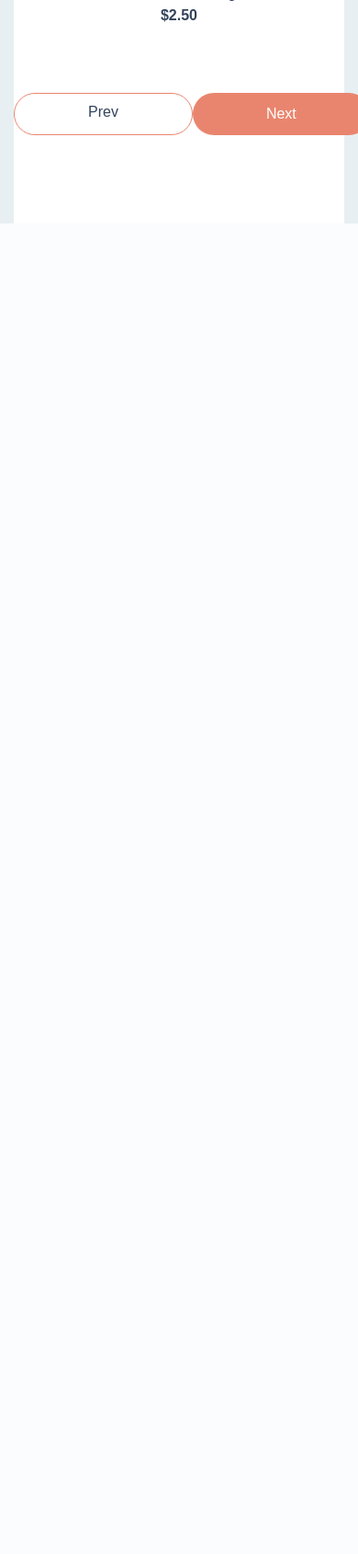
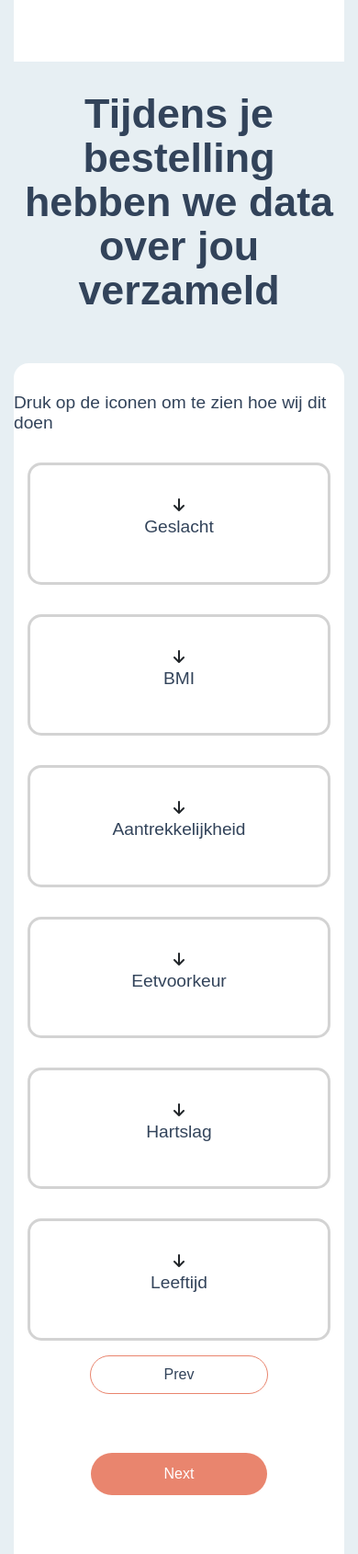
Before and after one commit to Artemiss0/FreedomFoodtruck, a PHP site: page / in a window 390 px wide. Shown: the part 3465-5155 px from the top of the page at 92% size. Before the commit the page ends 3708 px from the top, so only its background shows below. Run offline with PHP 8.4, Linux system fonts and the light colour scheme; some libraries are stand-ins or nearby versions.

Commit message:
screen 3
dummy icons have to be replaced still

```diff
--- a/components/screen1.php
+++ b/components/screen1.php
@@ -1,5 +1,5 @@
 <h1>Freedom<br>Foodtruck</h1>
-<img src="../images/lescargot.png"></img>
+<img src="../images/lescargot.png" class="escargot"></img>
 <p>Houd je vinger vijf seconden<br>op de knop om te beginnen</p>
-<i class="fas fa-arrow-down"></i>
+<i class="fas fa-arrow-down"></i><br>
 <button>Klik hier om te bestellen</button>
--- /dev/null
+++ b/components/screen3.php
@@ -0,0 +1,58 @@
+<div class="col-sm-12">
+    <h2 class="title title__center">Tijdens je bestelling hebben we data<br>over jou verzameld</h2>
+    <div class="container container--white">
+            <p>Druk op de iconen om te zien hoe wij dit doen</p>
+            <div class="container">
+                <!-- row1 -->
+                <div class="row justify-content-center">
+                    <div class="col-lg-5">
+                        <div class="data">
+                        <i class="fas fa-arrow-down"></i>
+                            <p>Geslacht</p>
+                        </div>
+                    </div>
+                        <div class="col-lg-5">
+                            <div class="data">
+                            <i class="fas fa-arrow-down"></i>
+                            <p>BMI</p>
+                        </div>
+                    </div>
+                </div>
+
+                <!-- row2 -->
+                <div class="row justify-content-center">
+                        <div class="col-lg-5">
+                            <div class="data">
+                            <i class="fas fa-arrow-down"></i>
+                            <p>Aantrekkelijkheid</p>
+                        </div>
+                    </div>
+                        <div class="col-lg-5">
+                            <div class="data">
+                            <i class="fas fa-arrow-down"></i>
+                            <p>Eetvoorkeur</p>
+                        </div>
+                    </div>
+                </div>
+
+                <!-- row3 -->
+                <div class="row justify-content-center">
+                        <div class="col-lg-5">
+                            <div class="data">
+                            <i class="fas fa-arrow-down"></i>
+                            <p>Hartslag</p>
+                        </div>
+                    </div>
+                        <div class="col-lg-5">
+                            <div class="data">
+                            <i class="fas fa-arrow-down"></i>
+                            <p>Leeftijd</p>
+                        </div>
+                    </div>
+                </div>
+            </div>
+            <a class="button button__primary--inverted" href="#"> Prev </a>
+            <a class="button button__primary" href="#"> Next </a>
+        </div>
+    </div>
+</div>
--- a/css/styles.css
+++ b/css/styles.css
@@ -44,6 +44,11 @@
   text-align: center;
 }
 
+.escargot {
+  height: 50vh;
+  width: auto;
+}
+
 .food-items {
   width: 100%;
   height: auto;
@@ -84,6 +89,15 @@
   top: 45%;
   right: 7rem;
   box-shadow: -3px 2px 5px #000000;
+}
+
+.data {
+  border-style: solid;
+  border-color: lightgray;
+  border-radius: 15px;
+  padding: 2rem 1rem;
+  text-align: center;
+  margin: 1rem 0;
 }
 
 * {
--- a/index.php
+++ b/index.php
@@ -17,6 +17,10 @@
             <!-- screen2 -->
             <?php require_once 'components/screen2.php' ?>
         </div>
+        <div class="row">
+            <!-- screen3 -->
+            <?php require_once 'components/screen3.php' ?>
+        </div>
     <div>
     <script src="https://code.jquery.com/jquery-3.4.1.slim.min.js" integrity="sha384-J6qa4849blE2+poT4WnyKhv5vZF5SrPo0iEjwBvKU7imGFAV0wwj1yYfoRSJoZ+n" crossorigin="anonymous"></script>
     <script src="https://cdn.jsdelivr.net/npm/popper.js@1.16.0/dist/umd/popper.min.js" integrity="sha384-Q6E9RHvbIyZFJoft+2mJbHaEWldlvI9IOYy5n3zV9zzTtmI3UksdQRVvoxMfooAo" crossorigin="anonymous"></script>
--- a/scss/styles.scss
+++ b/scss/styles.scss
@@ -6,6 +6,7 @@
 //webparts
 @import './webparts/container';
 @import './webparts/food-items';
+@import './webparts/data-items';
 
 //reset
 @import './reset.scss';
--- a/scss/webparts/_container.scss
+++ b/scss/webparts/_container.scss
@@ -15,3 +15,8 @@
 .center{
         text-align: center;
 }
+
+.escargot{
+    height: 50vh;
+    width: auto;
+}
--- /dev/null
+++ b/scss/webparts/_data-items.scss
@@ -0,0 +1,8 @@
+.data{
+    border-style:solid;
+    border-color:lightgray;
+    border-radius:15px;
+    padding:2rem 1rem;
+    text-align:center;
+    margin:1rem 0;
+}
```
Also changed, not shown: 1 other file.
